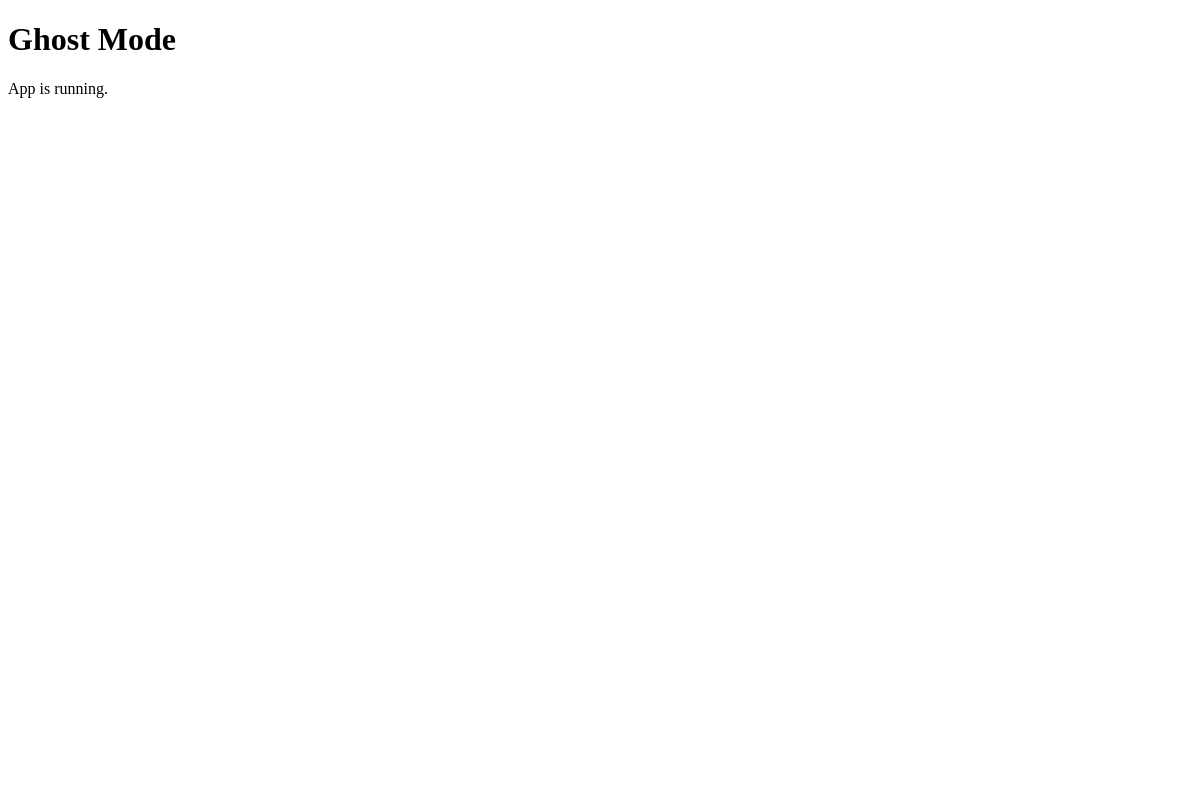
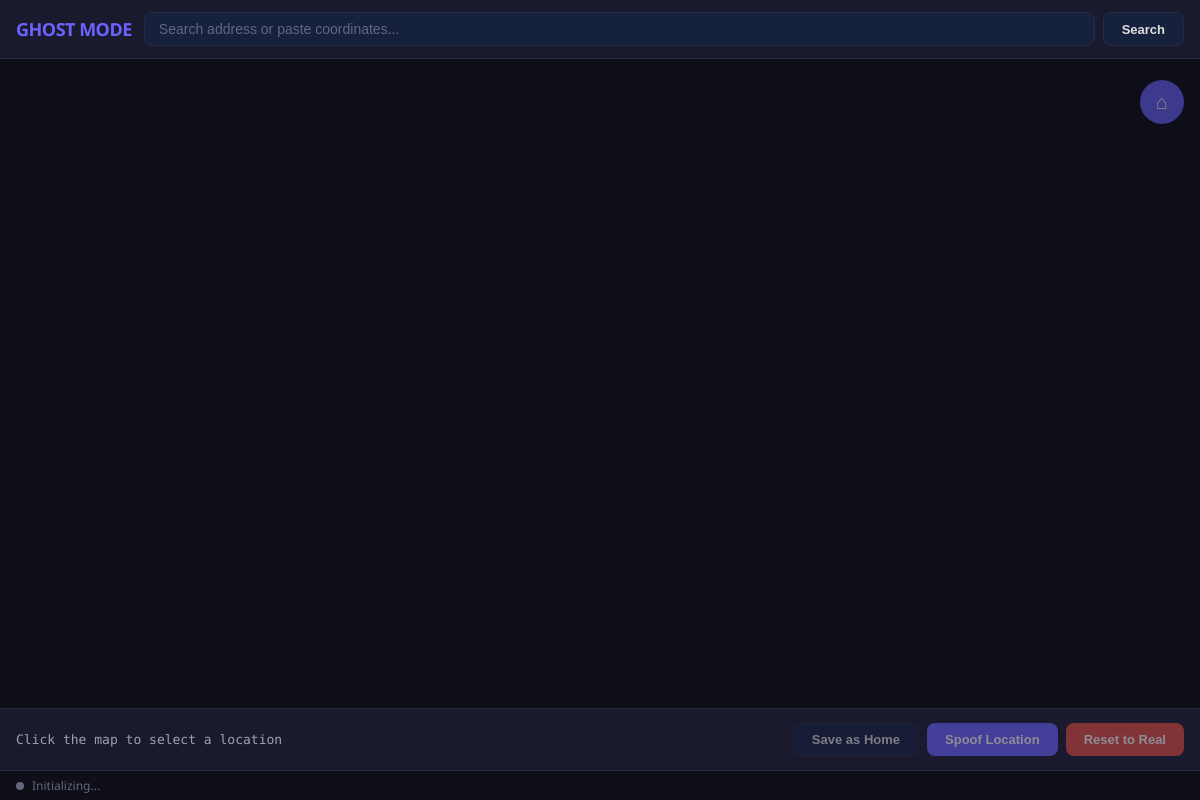
Before and after one commit to jagadeep298218/ghost-mode, an Electron app: page index.html in a window 1200 px wide. Drawn offline with nearby package versions, Linux system fonts and the light colour scheme.

Commit message:
feat: add dark theme UI layout with topbar, map area, and controls

```diff
--- a/index.html
+++ b/index.html
@@ -2,10 +2,52 @@
 <html>
 <head>
   <meta charset="UTF-8">
+  <meta http-equiv="Content-Security-Policy"
+        content="default-src 'self';
+                 style-src 'self' 'unsafe-inline';
+                 img-src 'self' data: https://*.tile.openstreetmap.org;
+                 connect-src 'self';
+                 script-src 'self';">
   <title>Ghost Mode</title>
+  <link rel="stylesheet" href="node_modules/leaflet/dist/leaflet.css">
+  <link rel="stylesheet" href="styles.css">
 </head>
 <body>
-  <h1>Ghost Mode</h1>
-  <p>App is running.</p>
+
+  <!-- Top Bar -->
+  <div class="topbar">
+    <div class="logo">GHOST MODE</div>
+    <div class="search-box">
+      <input id="search" type="text" placeholder="Search address or paste coordinates..." />
+      <button id="searchBtn" class="btn btn-ghost">Search</button>
+    </div>
+  </div>
+
+  <!-- Map -->
+  <div id="map"></div>
+
+  <!-- Home Quick Button (overlay on map) -->
+  <div class="home-btn-overlay">
+    <button id="goHomeBtn" class="btn-home" title="Spoof to Home" disabled>&#8962;</button>
+  </div>
+
+  <!-- Bottom Panel -->
+  <div class="bottom-panel">
+    <div class="coords" id="coords">Click the map to select a location</div>
+    <div class="actions">
+      <button id="saveHomeBtn" class="btn btn-ghost" disabled>Save as Home</button>
+      <button id="spoofBtn" class="btn btn-primary" disabled>Spoof Location</button>
+      <button id="resetBtn" class="btn btn-danger" disabled>Reset to Real</button>
+    </div>
+  </div>
+
+  <!-- Status Bar -->
+  <div class="status-bar">
+    <div class="status-dot" id="statusDot"></div>
+    <span id="statusText">Initializing...</span>
+  </div>
+
+  <script src="node_modules/leaflet/dist/leaflet.js"></script>
+  <script src="renderer.js"></script>
 </body>
 </html>
--- /dev/null
+++ b/styles.css
@@ -0,0 +1,257 @@
+:root {
+  --bg-primary: #0f0f1a;
+  --bg-secondary: #1a1a2e;
+  --bg-tertiary: #16213e;
+  --accent: #6c63ff;
+  --accent-hover: #5a52d5;
+  --accent-danger: #e74c3c;
+  --accent-success: #2ecc71;
+  --text-primary: #e0e0e0;
+  --text-secondary: #a0a0b0;
+  --text-muted: #666680;
+  --border: #2a2a40;
+  --radius: 8px;
+}
+
+* {
+  margin: 0;
+  padding: 0;
+  box-sizing: border-box;
+}
+
+body {
+  font-family: 'Segoe UI', system-ui, -apple-system, sans-serif;
+  background: var(--bg-primary);
+  color: var(--text-primary);
+  overflow: hidden;
+  height: 100vh;
+  display: flex;
+  flex-direction: column;
+}
+
+/* ── Top Bar ─────────────────────────────────────────── */
+
+.topbar {
+  display: flex;
+  align-items: center;
+  gap: 12px;
+  padding: 12px 16px;
+  background: var(--bg-secondary);
+  border-bottom: 1px solid var(--border);
+  z-index: 1000;
+}
+
+.topbar .logo {
+  font-size: 18px;
+  font-weight: 700;
+  letter-spacing: -0.5px;
+  color: var(--accent);
+  white-space: nowrap;
+}
+
+.search-box {
+  flex: 1;
+  display: flex;
+  gap: 8px;
+}
+
+.search-box input {
+  flex: 1;
+  padding: 8px 14px;
+  background: var(--bg-tertiary);
+  border: 1px solid var(--border);
+  border-radius: var(--radius);
+  color: var(--text-primary);
+  font-size: 14px;
+  outline: none;
+  transition: border-color 0.2s;
+}
+
+.search-box input:focus {
+  border-color: var(--accent);
+}
+
+.search-box input::placeholder {
+  color: var(--text-muted);
+}
+
+/* ── Buttons ─────────────────────────────────────────── */
+
+.btn {
+  padding: 8px 18px;
+  border: none;
+  border-radius: var(--radius);
+  font-size: 13px;
+  font-weight: 600;
+  cursor: pointer;
+  transition: background 0.2s, transform 0.1s;
+  white-space: nowrap;
+}
+
+.btn:active {
+  transform: scale(0.97);
+}
+
+.btn-primary {
+  background: var(--accent);
+  color: white;
+}
+
+.btn-primary:hover {
+  background: var(--accent-hover);
+}
+
+.btn-danger {
+  background: var(--accent-danger);
+  color: white;
+}
+
+.btn-danger:hover {
+  background: #c0392b;
+}
+
+.btn-success {
+  background: var(--accent-success);
+  color: white;
+}
+
+.btn-success:hover {
+  background: #27ae60;
+}
+
+.btn-ghost {
+  background: var(--bg-tertiary);
+  color: var(--text-primary);
+  border: 1px solid var(--border);
+}
+
+.btn-ghost:hover {
+  background: var(--border);
+}
+
+.btn:disabled {
+  opacity: 0.5;
+  cursor: not-allowed;
+}
+
+/* ── Map ─────────────────────────────────────────────── */
+
+#map {
+  flex: 1;
+  z-index: 1;
+}
+
+/* ── Bottom Panel ────────────────────────────────────── */
+
+.bottom-panel {
+  display: flex;
+  align-items: center;
+  gap: 12px;
+  padding: 14px 16px;
+  background: var(--bg-secondary);
+  border-top: 1px solid var(--border);
+  z-index: 1000;
+}
+
+.coords {
+  font-family: 'Consolas', 'Courier New', monospace;
+  font-size: 13px;
+  color: var(--text-secondary);
+  min-width: 240px;
+}
+
+.bottom-panel .actions {
+  display: flex;
+  gap: 8px;
+  margin-left: auto;
+}
+
+/* ── Status Bar ──────────────────────────────────────── */
+
+.status-bar {
+  display: flex;
+  align-items: center;
+  gap: 8px;
+  padding: 6px 16px;
+  background: var(--bg-primary);
+  border-top: 1px solid var(--border);
+  font-size: 12px;
+  color: var(--text-muted);
+}
+
+.status-dot {
+  width: 8px;
+  height: 8px;
+  border-radius: 50%;
+  background: var(--text-muted);
+}
+
+.status-dot.connected {
+  background: var(--accent-success);
+}
+
+.status-dot.spoofing {
+  background: var(--accent);
+  animation: pulse 1.5s infinite;
+}
+
+.status-dot.error {
+  background: var(--accent-danger);
+}
+
+@keyframes pulse {
+  0%, 100% { opacity: 1; }
+  50% { opacity: 0.4; }
+}
+
+/* ── Leaflet Overrides (dark theme) ──────────────────── */
+
+.leaflet-control-zoom a {
+  background: var(--bg-secondary) !important;
+  color: var(--text-primary) !important;
+  border-color: var(--border) !important;
+}
+
+.leaflet-control-attribution {
+  background: rgba(15, 15, 26, 0.8) !important;
+  color: var(--text-muted) !important;
+}
+
+.leaflet-control-attribution a {
+  color: var(--text-secondary) !important;
+}
+
+/* ── Home Button Overlay ─────────────────────────────── */
+
+.home-btn-overlay {
+  position: absolute;
+  top: 80px;
+  right: 16px;
+  z-index: 999;
+}
+
+.btn-home {
+  width: 44px;
+  height: 44px;
+  border-radius: 50%;
+  background: var(--accent);
+  color: white;
+  border: none;
+  font-size: 20px;
+  cursor: pointer;
+  box-shadow: 0 2px 8px rgba(0,0,0,0.3);
+  display: flex;
+  align-items: center;
+  justify-content: center;
+  transition: background 0.2s, transform 0.1s;
+}
+
+.btn-home:hover {
+  background: var(--accent-hover);
+  transform: scale(1.05);
+}
+
+.btn-home:disabled {
+  opacity: 0.5;
+  cursor: not-allowed;
+}
```
